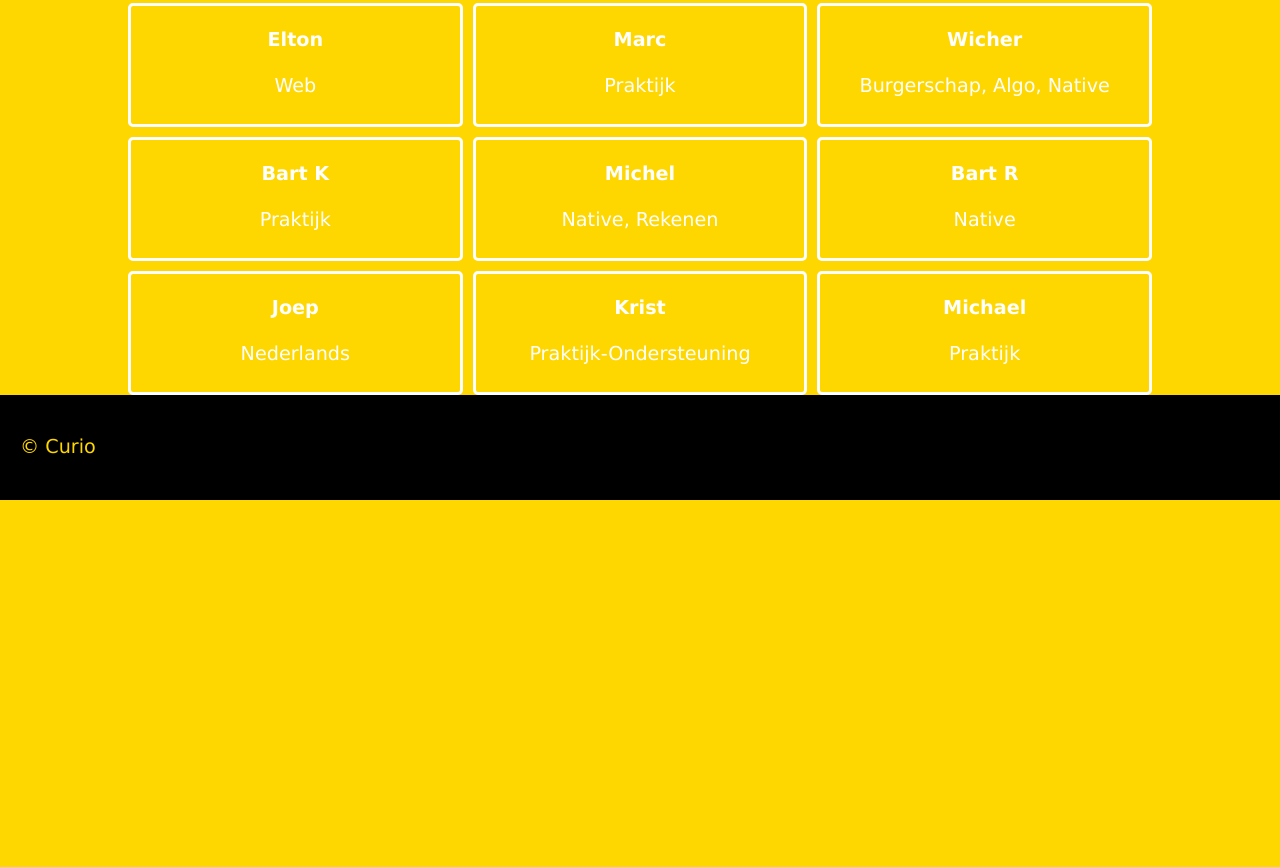
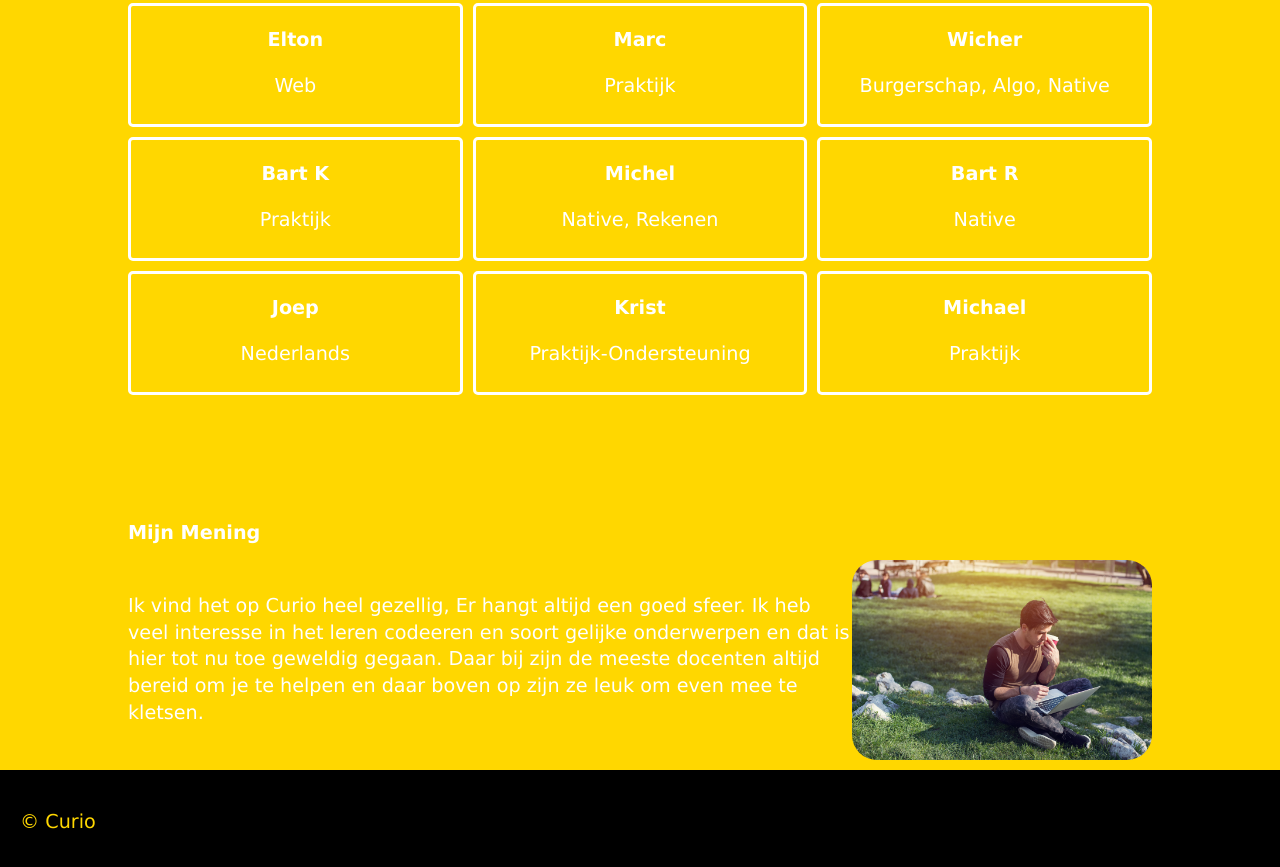
Before and after one commit to RickHufkens/Pra-y2-opendag, a website built with Parcel: page index.html in a window 1280 px wide. Shown: the part 1910-2777 px from the top of the page. Before the commit the page ends 2410 px from the top, so only its background shows below. Built offline with nearby package versions, Linux system fonts and the light colour scheme.

Commit message:
mening tekst
het stuk tekst is voor mijn mening

```diff
--- a/index.html
+++ b/index.html
@@ -113,6 +113,13 @@
                 </div>
             </div>
         </div>
+        <div class="opinion">
+            <h1>Mijn Mening</h1>
+            <div class="opinionFlex">
+            <p>Ik vind het op Curio heel gezellig, Er hangt altijd een goed sfeer. Ik heb veel interesse in het leren codeeren en soort gelijke onderwerpen en dat is hier tot nu toe geweldig gegaan. Daar bij zijn de meeste docenten altijd bereid om je te helpen en daar boven op zijn ze leuk om even mee te kletsen.</p>
+            <img src="img/GettyImages-638365154.jpg">
+        </div>
+        </div>
     </div>
     </main>
     <footer>
```
